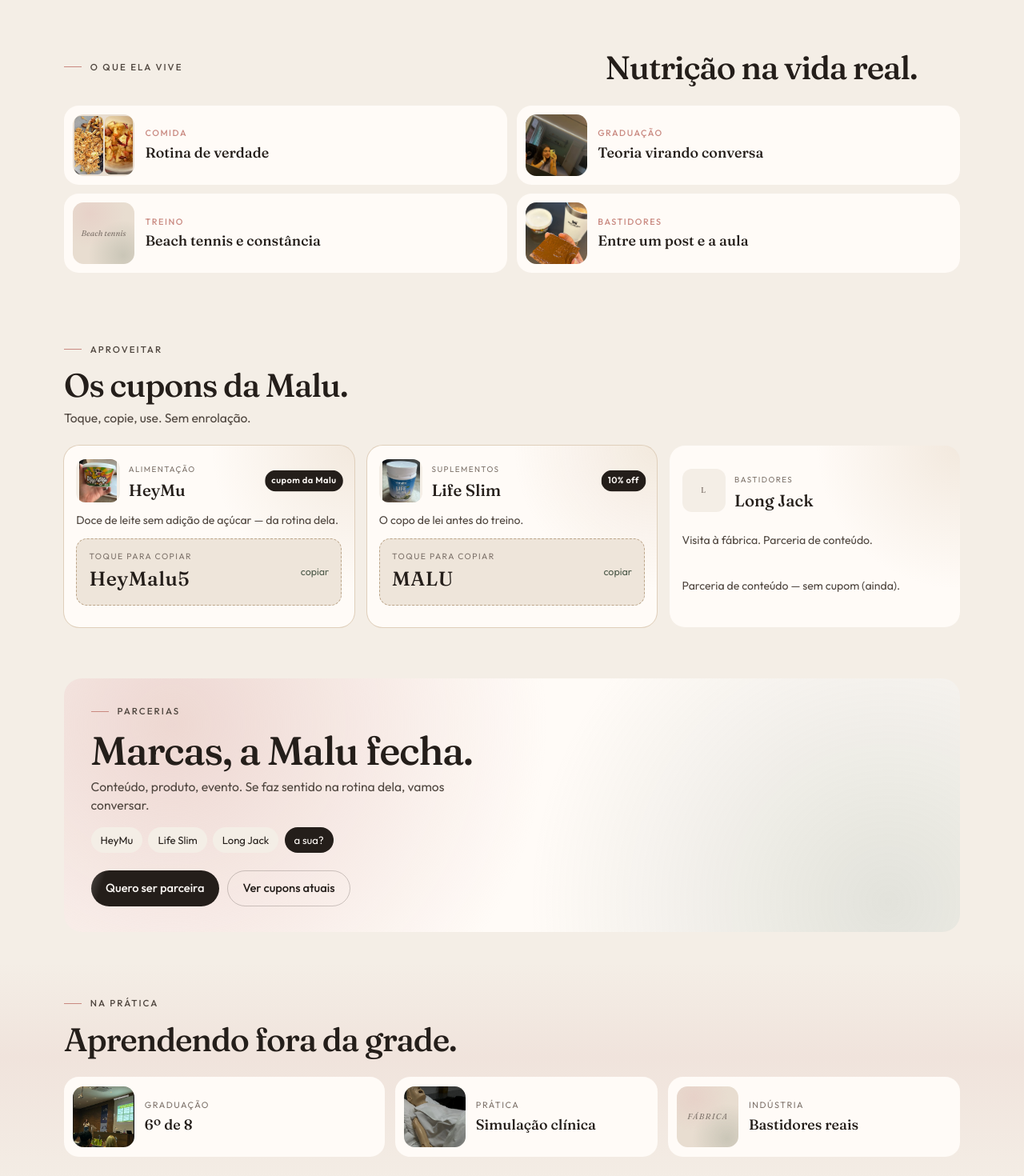
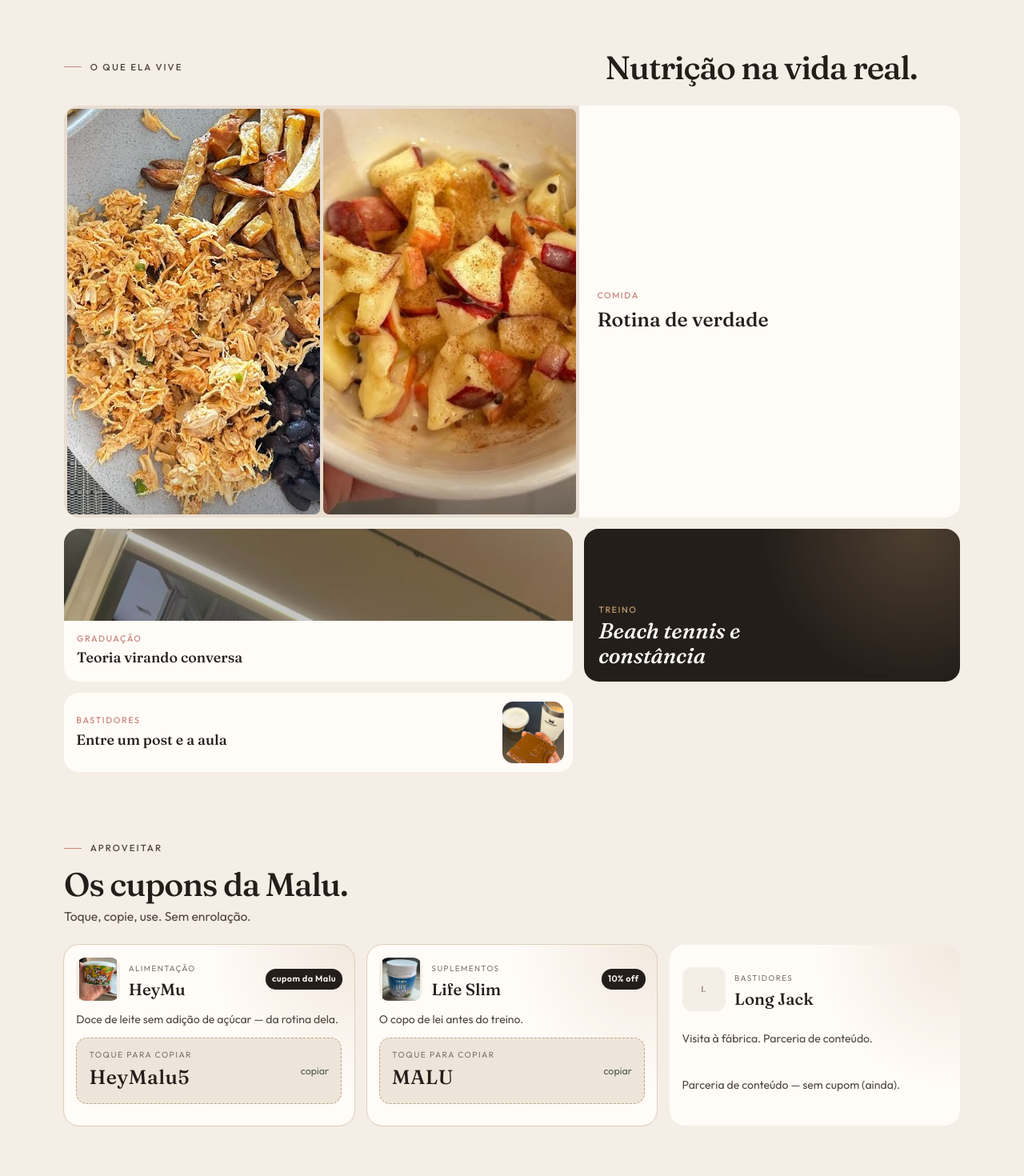
Before and after one commit to Lucash67/malu_nutri, a React (Vite) app: page / in a window 1280 px wide. Shown: the part 1240-2710 px from the top of the page at 80% size. Built offline with nearby package versions, Linux system fonts and the light colour scheme.

Commit message:
Vary the live and practice cards so the grid feels less repetitive.
Co-authored-by: Cursor <cursoragent@cursor.com>

```diff
--- a/src/components/Practice.tsx
+++ b/src/components/Practice.tsx
@@ -1,9 +1,17 @@
 import { Media } from "./Media";
 
-const items = [
+const items: {
+  k: string;
+  title: string;
+  tone: "cover" | "stack" | "plain";
+  img?: string;
+  alt?: string;
+  placeholder: string;
+}[] = [
   {
     k: "Graduação",
     title: "6º de 8",
+    tone: "cover",
     img: "/images/unifor.jpg",
     alt: "Malu apresentando no auditório da Unifor",
     placeholder: "Graduação",
@@ -11,6 +19,7 @@ const items = [
   {
     k: "Prática",
     title: "Simulação clínica",
+    tone: "stack",
     img: "/images/aula-simulacao.jpg",
     alt: "Aula de simulação clínica na graduação de Nutrição",
     placeholder: "Aula prática",
@@ -18,6 +27,7 @@ const items = [
   {
     k: "Indústria",
     title: "Bastidores reais",
+    tone: "plain",
     placeholder: "Fábrica",
   },
 ];
@@ -32,8 +42,10 @@ export function Practice() {
         </div>
         <div className="practice__mosaic">
           {items.map((item) => (
-            <article className="practice__item" key={item.k} data-reveal>
-              <Media src={item.img} alt={item.alt} placeholder={item.placeholder} shape="thumb" />
+            <article className={`practice__item practice__item--${item.tone}`} key={item.k} data-reveal>
+              {item.tone !== "plain" ? (
+                <Media src={item.img} alt={item.alt} placeholder={item.placeholder} shape="wide" />
+              ) : null}
               <div>
                 <span>{item.k}</span>
                 <h3>{item.title}</h3>
--- a/src/components/Share.tsx
+++ b/src/components/Share.tsx
@@ -3,6 +3,7 @@ import { Media } from "./Media";
 const pieces: {
   tag: string;
   title: string;
+  tone: "feature" | "stack" | "note" | "flip";
   img?: string;
   alt?: string;
   extra?: { src: string; alt: string };
@@ -11,6 +12,7 @@ const pieces: {
   {
     tag: "Comida",
     title: "Rotina de verdade",
+    tone: "feature",
     img: "/images/refeicao.jpg",
     alt: "Prato da rotina: frango, batata, feijão, arroz e salada",
     extra: { src: "/images/lanche-fruta.jpg", alt: "Lanche da rotina: maçã com canela" },
@@ -19,6 +21,7 @@ const pieces: {
   {
     tag: "Graduação",
     title: "Teoria virando conversa",
+    tone: "stack",
     img: "/images/malu-estudo.jpg",
     alt: "Malu no quarto-escritório, estudando com o notebook aberto",
     placeholder: "Foto do estudo",
@@ -26,11 +29,13 @@ const pieces: {
   {
     tag: "Treino",
     title: "Beach tennis e constância",
+    tone: "note",
     placeholder: "Beach tennis",
   },
   {
     tag: "Bastidores",
     title: "Entre um post e a aula",
+    tone: "flip",
     img: "/images/lanche.jpg",
     alt: "Lanche da rotina na mão, entre o estudo e o dia",
     placeholder: "Foto dos bastidores",
@@ -47,14 +52,16 @@ export function Share() {
         </div>
         <div className="share__list">
           {pieces.map((item) => (
-            <article className="share-card" key={item.title} data-reveal>
+            <article className={`share-card share-card--${item.tone}`} key={item.title} data-reveal>
+              {item.tone !== "note" ? (
                 <Media
                   src={item.img}
                   alt={item.alt}
                   extra={item.extra}
                   placeholder={item.placeholder}
-                shape="thumb"
+                  shape={item.tone === "flip" ? "thumb" : "wide"}
                 />
+              ) : null}
               <div className="share-card__body">
                 <p className="share-card__tag">{item.tag}</p>
                 <h3>{item.title}</h3>
--- a/src/styles/global.css
+++ b/src/styles/global.css
@@ -848,18 +848,91 @@ section[id] {
 
 .share__list {
   display: grid;
-  gap: 0.7rem;
+  gap: 0.75rem;
 }
 
 .share-card {
   display: grid;
-  grid-template-columns: 4.8rem 1fr;
+  overflow: hidden;
+  border-radius: 1.15rem;
+  background: var(--white);
+}
+
+.share-card--feature {
+  grid-template-columns: 1fr;
+}
+
+.share-card--feature .media {
+  width: 100%;
+  height: 8.4rem;
+  border-radius: 0;
+}
+
+.share-card--feature .media img {
+  width: 100%;
+  height: 100%;
+  max-width: none;
+  max-height: none;
+  object-fit: cover;
+}
+
+.share-card--feature .share-card__body {
+  padding: 0.9rem 1rem 1.05rem;
+}
+
+.share-card--stack {
+  grid-template-columns: 1fr;
+}
+
+.share-card--stack .media {
+  width: 100%;
+  height: 7.2rem;
+  border-radius: 0;
+}
+
+.share-card--stack .media img {
+  width: 100%;
+  height: 100%;
+  max-width: none;
+  max-height: none;
+  object-fit: cover;
+  object-position: center 20%;
+}
+
+.share-card--stack .share-card__body {
+  padding: 0.85rem 1rem 1rem;
+}
+
+.share-card--note {
+  min-height: 7.4rem;
+  align-content: end;
+  padding: 1.15rem 1.15rem 1.05rem;
+  background:
+    radial-gradient(circle at 88% 0, color-mix(in srgb, var(--gold) 28%, transparent), transparent 42%),
+    var(--ink);
+  color: var(--white);
+}
+
+.share-card--note .share-card__tag {
+  color: var(--gold);
+}
+
+.share-card--note h3 {
+  max-width: 12ch;
+  font-size: 1.45rem;
+  font-style: italic;
+  line-height: 1.15;
+}
+
+.share-card--flip {
+  grid-template-columns: 1fr 4.8rem;
   align-items: center;
   gap: 0.85rem;
-  overflow: hidden;
-  padding: 0.7rem 0.85rem 0.7rem 0.7rem;
-  border-radius: 1.15rem;
-  background: var(--white);
+  padding: 0.7rem 0.7rem 0.7rem 0.95rem;
+}
+
+.share-card--flip .media {
+  order: 1;
 }
 
 .share-card__body {
@@ -1071,29 +1144,81 @@ section[id] {
 
 .practice__item {
   display: grid;
-  grid-template-columns: 4.8rem 1fr;
-  align-items: center;
-  gap: 0.8rem;
   overflow: hidden;
-  padding: 0.7rem;
   border-radius: 1.15rem;
   background: var(--white);
 }
 
-.practice__item img,
-.practice__item .media {
-  margin-bottom: 0;
-}
-
-.practice__item span,
-.practice__item h3,
-.practice__item p {
-  padding-inline: 0;
+.practice__item--cover {
+  position: relative;
+  min-height: 11.5rem;
+  color: var(--white);
+}
+
+.practice__item--cover .media {
+  position: absolute;
+  inset: 0;
+  width: 100%;
+  height: 100%;
+  border-radius: 0;
+}
+
+.practice__item--cover .media img {
+  width: 100%;
+  height: 100%;
+  max-width: none;
+  max-height: none;
+  object-fit: cover;
+  object-position: center 30%;
+  filter: brightness(0.52);
+}
+
+.practice__item--cover > div {
+  position: relative;
+  z-index: 1;
+  display: grid;
+  align-content: end;
+  min-height: 11.5rem;
+  padding: 1.1rem 1.05rem;
+}
+
+.practice__item--cover span {
+  color: var(--blush-soft);
+}
+
+.practice__item--stack {
+  grid-template-columns: 1fr;
+}
+
+.practice__item--stack .media {
+  width: 100%;
+  height: 8rem;
+  border-radius: 0;
+}
+
+.practice__item--stack .media img {
+  width: 100%;
+  height: 100%;
+  max-width: none;
+  max-height: none;
+  object-fit: cover;
+}
+
+.practice__item--stack > div {
+  padding: 0.85rem 1rem 1rem;
+}
+
+.practice__item--plain {
+  align-content: end;
+  min-height: 8rem;
+  padding: 1.1rem 1.05rem;
+  background:
+    radial-gradient(circle at 12% 20%, color-mix(in srgb, var(--blush-soft) 70%, transparent), transparent 50%),
+    var(--paper-deep);
 }
 
 .practice__item span {
   display: block;
-  padding-top: 0;
   color: var(--ink-faint);
   font-size: 0.68rem;
   letter-spacing: 0.14em;
@@ -1103,13 +1228,8 @@ section[id] {
 .practice__item h3 {
   margin: 0.15rem 0 0;
   font-family: var(--font-serif);
-  font-size: 1.12rem;
+  font-size: 1.2rem;
   font-weight: 520;
-}
-
-.practice__item p {
-  color: var(--ink-soft);
-  font-size: 0.92rem;
 }
 
 /* ——— partners ——— */
@@ -2039,6 +2159,10 @@ section[id] {
   .chapters__path {
     grid-template-columns: 1fr 1fr;
   }
+
+  .share-card--feature {
+    grid-column: 1 / -1;
+  }
 }
 
 @media (min-width: 980px) {
@@ -2143,7 +2267,33 @@ section[id] {
   }
 
   .share__list {
-    grid-template-columns: 1fr 1fr;
+    grid-template-columns: 1.15fr 0.85fr;
+    gap: 0.85rem;
+  }
+
+  .share-card--feature {
+    grid-column: 1 / -1;
+    grid-template-columns: 1.15fr 0.85fr;
+    align-items: stretch;
+  }
+
+  .share-card--feature .media {
+    height: auto;
+    min-height: 11rem;
+  }
+
+  .share-card--feature .share-card__body {
+    display: grid;
+    align-content: center;
+    padding: 1.3rem 1.4rem;
+  }
+
+  .share-card--feature h3 {
+    font-size: 1.55rem;
+  }
+
+  .share-card--note h3 {
+    font-size: 1.7rem;
   }
 
   .share-card:nth-child(1) {
@@ -2168,7 +2318,13 @@ section[id] {
   }
 
   .practice__mosaic {
-    grid-template-columns: 1.1fr 0.9fr 1fr;
+    grid-template-columns: 1.15fr 0.9fr 0.85fr;
+    align-items: stretch;
+  }
+
+  .practice__item--cover,
+  .practice__item--cover > div {
+    min-height: 14rem;
   }
 
   .hero__map {
```
Lines whose indentation alone changed are shown as unchanged.
